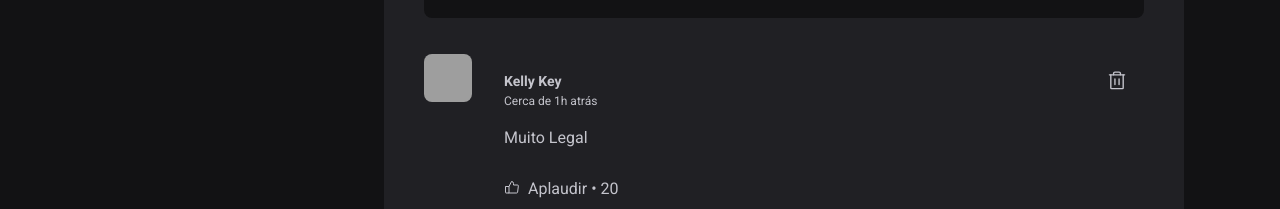
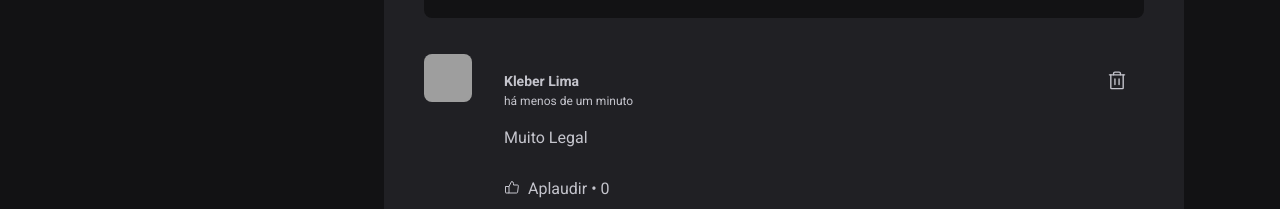
Before and after one commit to kleberlimaGit/ignite-feed, a React (Vite) app in the folder projeto-01-front/: page / in a window 1280 px wide. Shown: the part 591-800 px from the top of the page. Built offline with nearby package versions, Linux system fonts and the light colour scheme; grey boxes are pictures that could not be loaded.

Commit message:
like function

```diff
--- a/projeto-01-front/src/components/Comment/Comment.jsx
+++ b/projeto-01-front/src/components/Comment/Comment.jsx
@@ -1,29 +1,51 @@
 import { ThumbsUp, Trash } from "phosphor-react";
+import { format, formatDistanceToNow } from "date-fns";
+import ptBR from "date-fns/locale/pt-BR";
+import { useState } from "react";
 import { Avatar } from "../Avatar/Avatar";
+
 import styles from "./Comment.module.css";
 
 export function Comment({ content, onDeleteComment }) {
+  const [likeCount, setLikeCount] = useState(0);
+
+  const publishedDateFormatted = format(
+    Date.now(),
+    "dd 'de' LLLL 'ás' HH:mm'h'",
+    {
+      locale: ptBR,
+    }
+  );
+
+  const publishedDateRelativeToNow = formatDistanceToNow(Date.now(), {
+    locale: ptBR,
+    addSuffix: true,
+  });
+
   function handleDeleteComment() {
     onDeleteComment(content);
+  }
+
+  function handleLikeComment() {
+    setLikeCount(likeCount + 1);
   }
 
   return (
     <div className={styles.comment}>
       <Avatar
         hasBorder={false}
-        src="https://images.unsplash.com/photo-1628501899963-43bb8e2423e1?ixlib=rb-4.0.3&ixid=MnwxMjA3fDB8MHxwaG90by1wYWdlfHx8fGVufDB8fHx8&auto=format&fit=crop&w=500&q=50"
+        src="https://avatars.githubusercontent.com/u/54951528?v=4"
       />
 
       <div className={styles.commentBox}>
         <div className={styles.commentContent}>
           <header>
             <div className={styles.authorAndTime}>
-              <strong>Kelly Key</strong>
+              <strong>Kleber Lima</strong>
               <time
-                dateTime="2022-12-25 20:00:00"
-                title="25 de Dezembro de 2022 ás 20 horas"
+                title={publishedDateFormatted}
               >
-                Cerca de 1h atrás
+                {publishedDateRelativeToNow}
               </time>
             </div>
             <button onClick={handleDeleteComment} title="Deletar comentário">
@@ -34,9 +56,9 @@ export function Comment({ content, onDeleteComment }) {
         </div>
 
         <footer>
-          <button>
+          <button onClick={handleLikeComment}>
             <ThumbsUp />
-            Aplaudir <span>20</span>
+            Aplaudir <span>{likeCount}</span>
           </button>
         </footer>
       </div>
```
